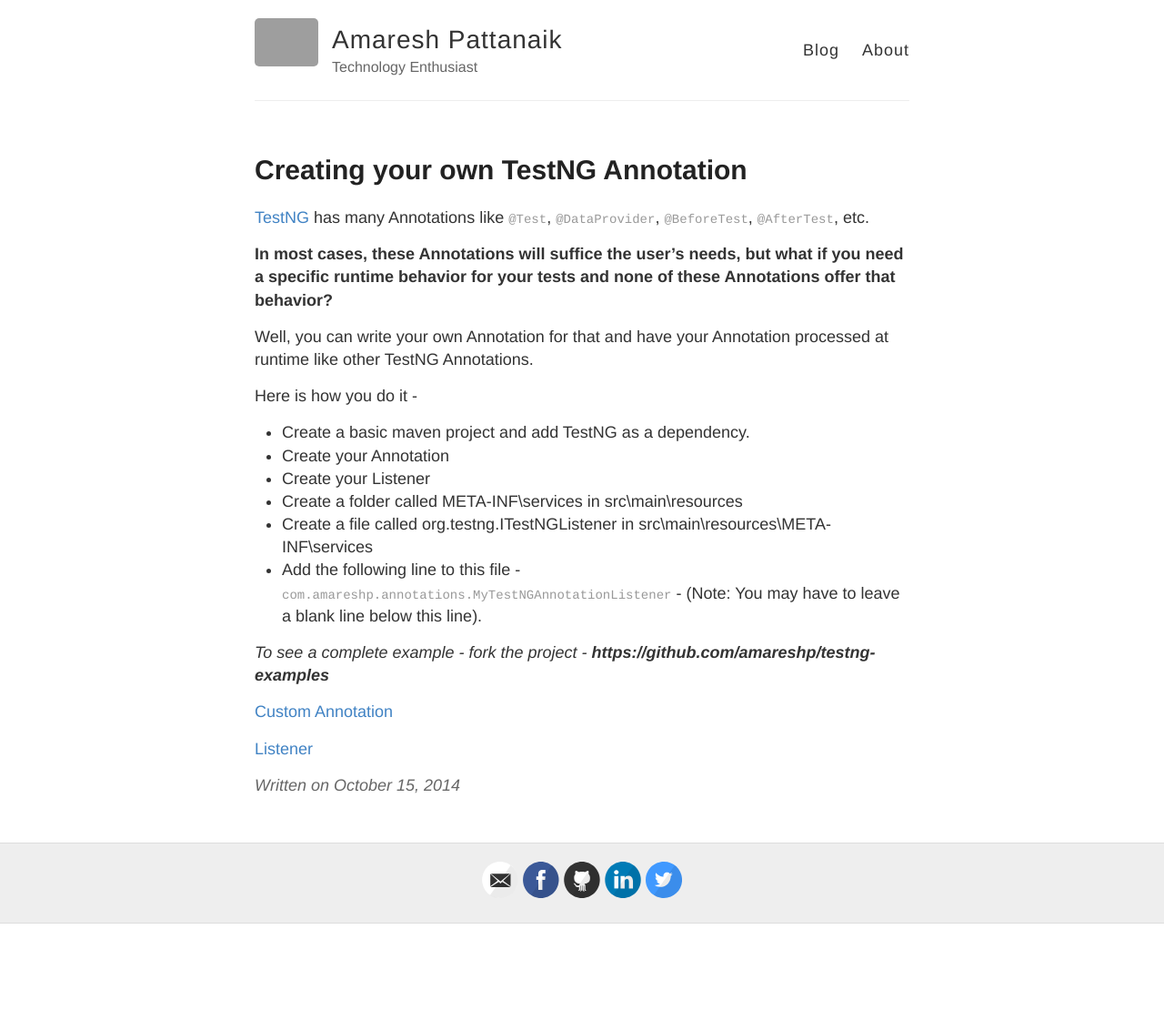
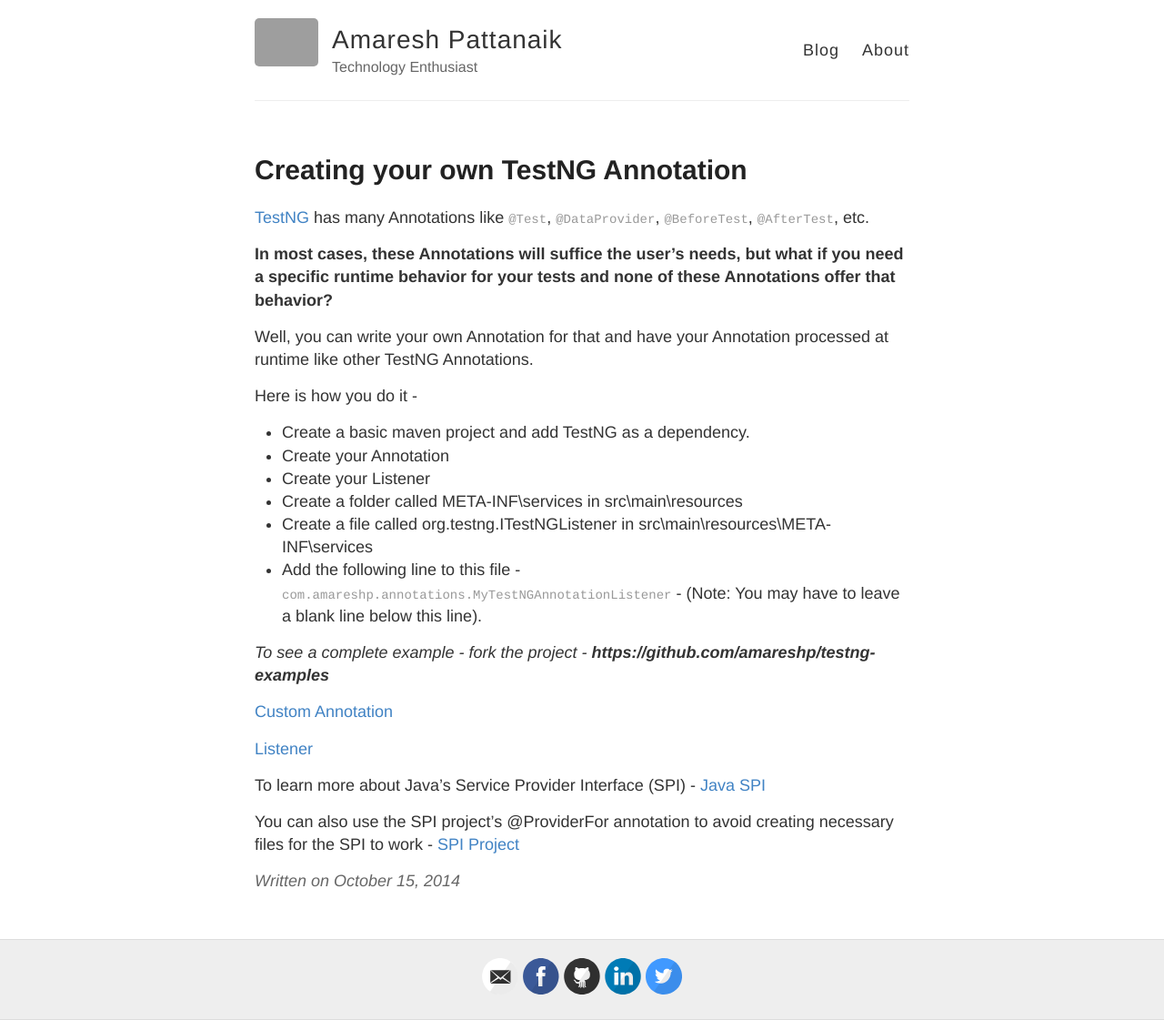
Before and after one commit to amareshp/amareshp.github.io, a Jekyll site: the page built from _posts/2014-10-15-Creating-Your-Own-TestNG-Annotation.md, in a window 1280 px wide. Shown: the whole page at 91% size. Built offline with Jekyll 4.4.1, drawn with Linux system fonts in a browser that asks for light colours; comment, search, counter and statistics services are not loaded; before the commit the page ends 1015 px from its top, so only the background shows below that; grey boxes are pictures that could not be loaded.

Commit message:
added links for SPI and SPI project.

```diff
--- a/_posts/2014-10-15-Creating-Your-Own-TestNG-Annotation.md
+++ b/_posts/2014-10-15-Creating-Your-Own-TestNG-Annotation.md
@@ -22,3 +22,9 @@ _To see a complete example - fork the project - **https://github.com/amareshp/te
 [Custom Annotation](https://github.com/amareshp/testng-examples/blob/master/src/main/java/com/amareshp/annotations/MyTestNGAnnotation.java)
 
 [Listener](https://github.com/amareshp/testng-examples/blob/master/src/main/java/com/amareshp/annotations/MyTestNGAnnotationListener.java)
+
+To learn more about Java's Service Provider Interface (SPI) -
+[Java SPI](http://docs.oracle.com/javase/tutorial/sound/SPI-intro.html)
+
+You can also use the SPI project's @ProviderFor annotation to avoid creating necessary files for the SPI to work -
+[SPI Project](https://code.google.com/p/spi/)
```
